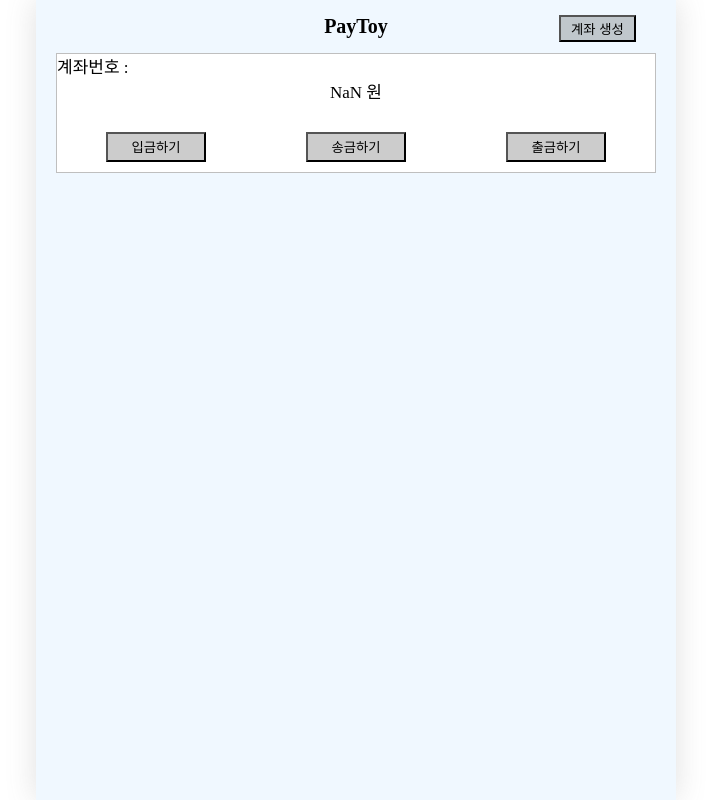
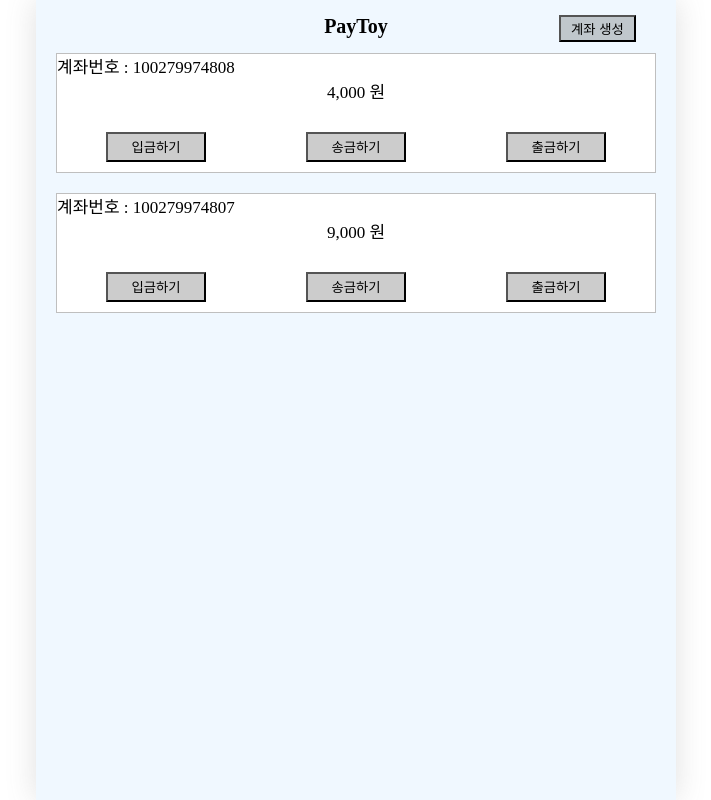
Before and after one commit to PayToy/PayToy-FE, a React (Create React App) app: page /main in a window 1280 px wide. Shown: the whole page, without its empty margins (284-995 px from the left). Built offline with nearby package versions, Linux system fonts and the light colour scheme.

Commit message:
feat : 계좌 리스트 렌더링 구현

```diff
--- a/src/components/Account/Account.js
+++ b/src/components/Account/Account.js
@@ -1,18 +1,34 @@
+import { useNavigate } from "react-router-dom";
 import { AccountNumber, AccountBalance, Button, ButtonWrapper, Wrapper } from "./style.js"
 
-const Account = ({accountNumber, balance}) => {
+const Account = ({account_id, accountNumber, Balance}) => {
 
-  const parseInt = (balance) => {
-    return Number(balance).toLocaleString();
+  const navigate = useNavigate();
+
+  const formatBalance = (Balance) => {
+    console.log(Balance);
+    return Number(Balance).toLocaleString();
   }
+  const handleRemittance = () => {
+    navigate('/remittance');
+  }
+
+  const handleDeposit = () => {
+    navigate('/deposit');
+  }
+
+  const handleWithdrawal = () => {
+    navigate('/withdrawal');
+  }
+
   return (
     <Wrapper>
       <AccountNumber>계좌번호 : {accountNumber}</AccountNumber>
-      <AccountBalance>{parseInt(balance)} 원</AccountBalance>
+      <AccountBalance>{formatBalance(Balance)} 원</AccountBalance>
       <ButtonWrapper>
-        <Button>입금하기</Button>
-        <Button>송금하기</Button>
-        <Button>출금하기</Button>
+        <Button onClick={handleDeposit}>입금하기</Button>
+        <Button onClick={handleRemittance}>송금하기</Button>
+        <Button onClick={handleWithdrawal}>출금하기</Button>
       </ButtonWrapper>
     </Wrapper>
   )
--- a/src/components/Account/style.js
+++ b/src/components/Account/style.js
@@ -18,7 +18,7 @@
 export const AccountNumber = styled.p`
 
 position: absolute;
-width: 142px;
+width: 100%;
 height: 18px;
 margin-top: 5px;
 
@@ -27,6 +27,7 @@
 font-weight: 400;
 font-size: 17px;
 line-height: 18px;
+
 
 color: #000000;
 
--- a/src/components/AccountList/AccountList.js
+++ b/src/components/AccountList/AccountList.js
@@ -1,3 +1,5 @@
+import Account from "../Account/Account.js";
+import { Wrapper } from "./style.js";
 
 
 const AccountList = () => {
@@ -5,7 +7,7 @@
     {
       account_id : 1,
       accountNumber : "100279974808",
-      Balance: 4000,
+      Balance: "4000",
     },
     {
       account_id : 2,
@@ -15,9 +17,9 @@
   ]
 
   return (
-    <div>
-
-    </div>
+    <Wrapper>
+      {mockData.map((account => <Account key={account.account_id} {...account} />))}
+    </Wrapper>
   )
 }
 
--- a/src/components/AccountList/style.js
+++ b/src/components/AccountList/style.js
@@ -1,6 +1,7 @@
 import styled from "styled-components";
 
-
 export const Wrapper = styled.div`
-
+  display : flex;
+  flex-direction : column;
+  gap : 20px;
 `;
--- a/src/pages/MainPage/MainPage.js
+++ b/src/pages/MainPage/MainPage.js
@@ -1,5 +1,4 @@
-
-import Account from "../../components/Account/Account.js";
+import AccountList from "../../components/AccountList/AccountList.js";
 import MainHeader from "../../components/MainHeader/MainHeader.js";
 import { Wrapper } from "./style.js";
 
@@ -7,7 +6,7 @@
   return (
     <Wrapper>
       <MainHeader />
-      <Account />
+      <AccountList />
     </Wrapper>
   )
 }
```
